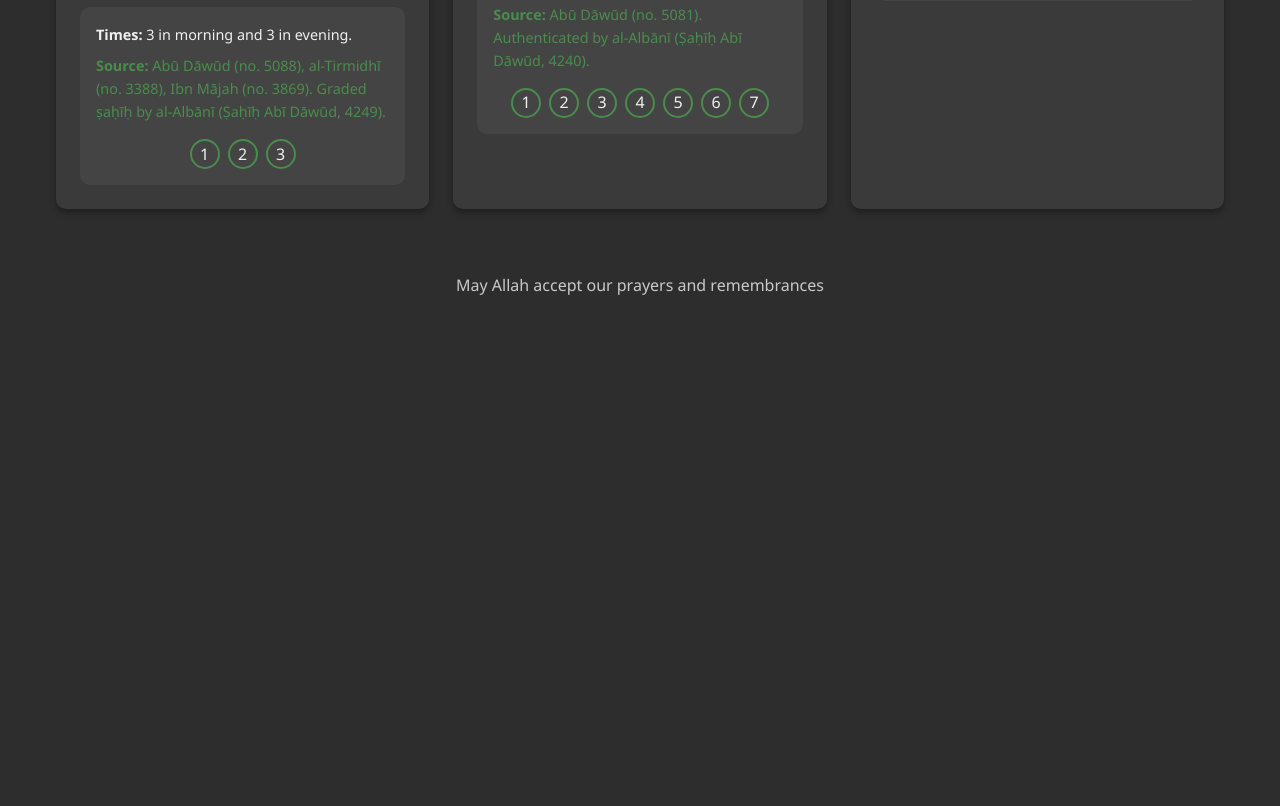
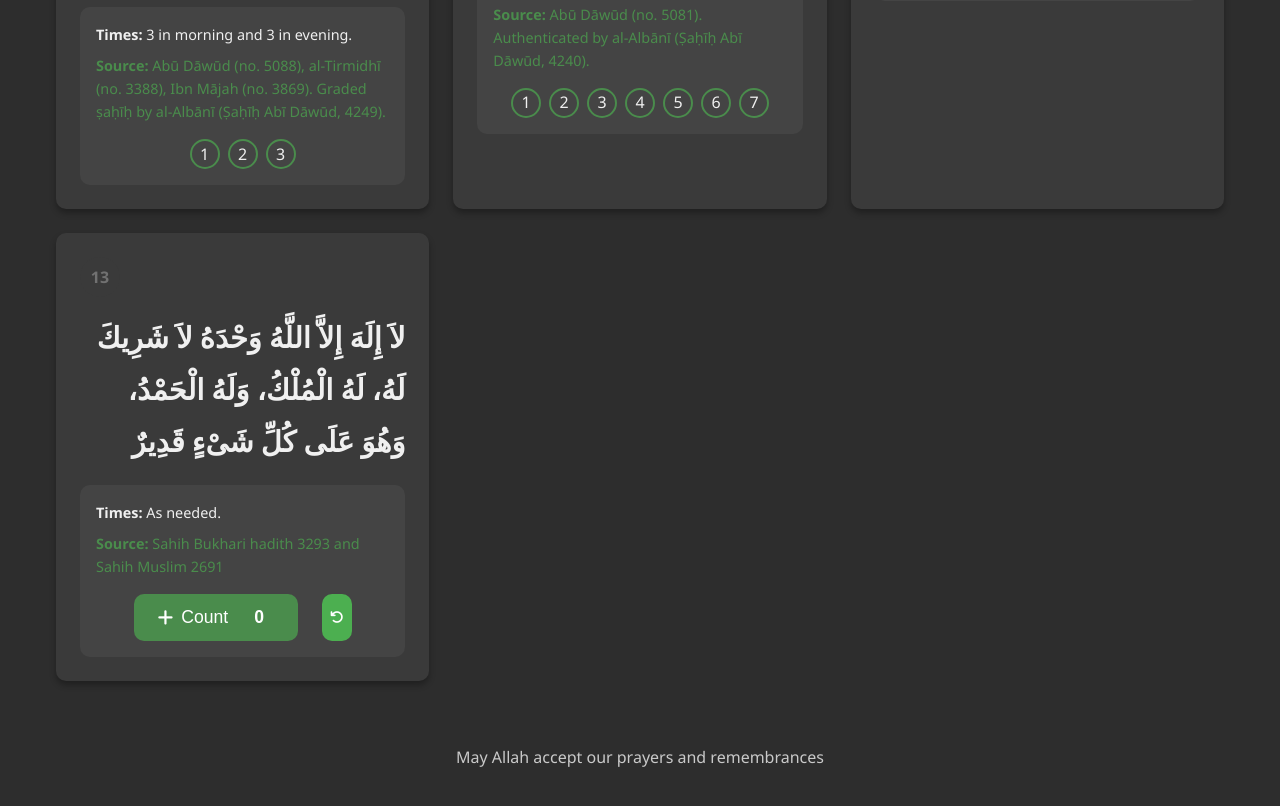
Before and after one commit to TellyBellyGit/Adhkarweb, a plain HTML site: page EveningMornindAdhkarv5.html in a window 1280 px wide. Shown: the part 3339-4145 px from the top of the page. Before the commit the page ends 3686 px from the top, so only its background shows below. Drawn offline with Linux system fonts and the light colour scheme; a web font is replaced by a local one.

Commit message:
Added card 13

```diff
--- a/EveningMornindAdhkarv5.html
+++ b/EveningMornindAdhkarv5.html
@@ -567,6 +567,27 @@
                     </div>
                 </div>
             </div>
+
+            <!-- Dhikr 13 -->
+            <div class="dhikr-card" data-times="morning">
+                <div class="dhikr-number">13</div>
+                <div class="arabic">لاَ إِلَهَ إِلاَّ اللَّهُ وَحْدَهُ لاَ شَرِيكَ لَهُ، لَهُ الْمُلْكُ، وَلَهُ الْحَمْدُ، وَهُوَ عَلَى كُلِّ شَىْءٍ قَدِيرٌ</div>
+                <div class="transliteration">La ilaha illallahu wahdahu la sharika lahu lahul mulku wa lahul hamdu wa huwa ala kulli shay in qadeer</div>
+                <div class="translation">None has the right to be worshipped but Allah, the Alone Who has no partners, to Him belongs Dominion and to Him belong all the Praises, and He has power over all things</div>
+                <div class="details">
+                    <div class="times"><strong>Times:</strong> As needed.</div>
+                    <div class="source"><strong>Source:</strong> Sahih Bukhari hadith 3293 and Sahih Muslim 2691</div>
+                    <div class="counter-container">
+                        <button class="counter-button" id="counter-13">
+                            <i class="fas fa-plus"></i> Count
+                            <span class="counter-display">0</span>
+                        </button>
+                        <button class="reset-button" id="reset-13" title="Reset Counter">
+                            <i class="fas fa-undo"></i>
+                        </button>
+                    </div>
+                </div>
+            </div>
         </div>
     </div>
 
```
